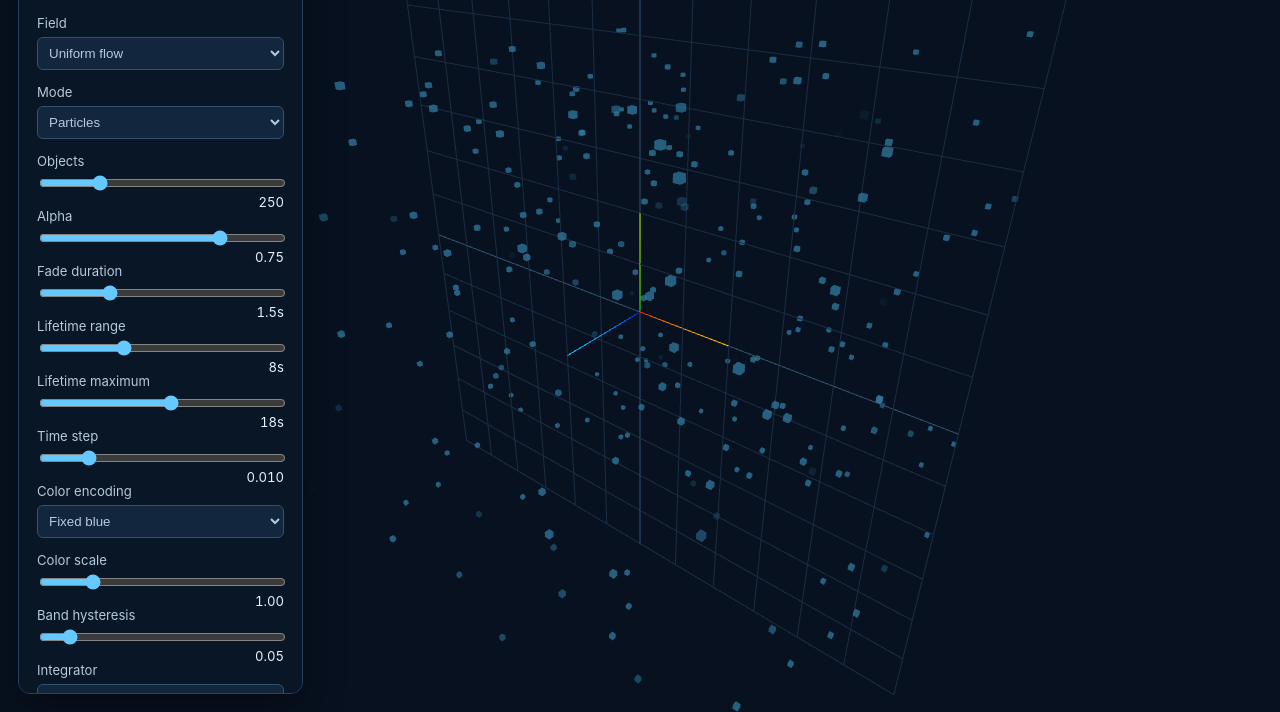
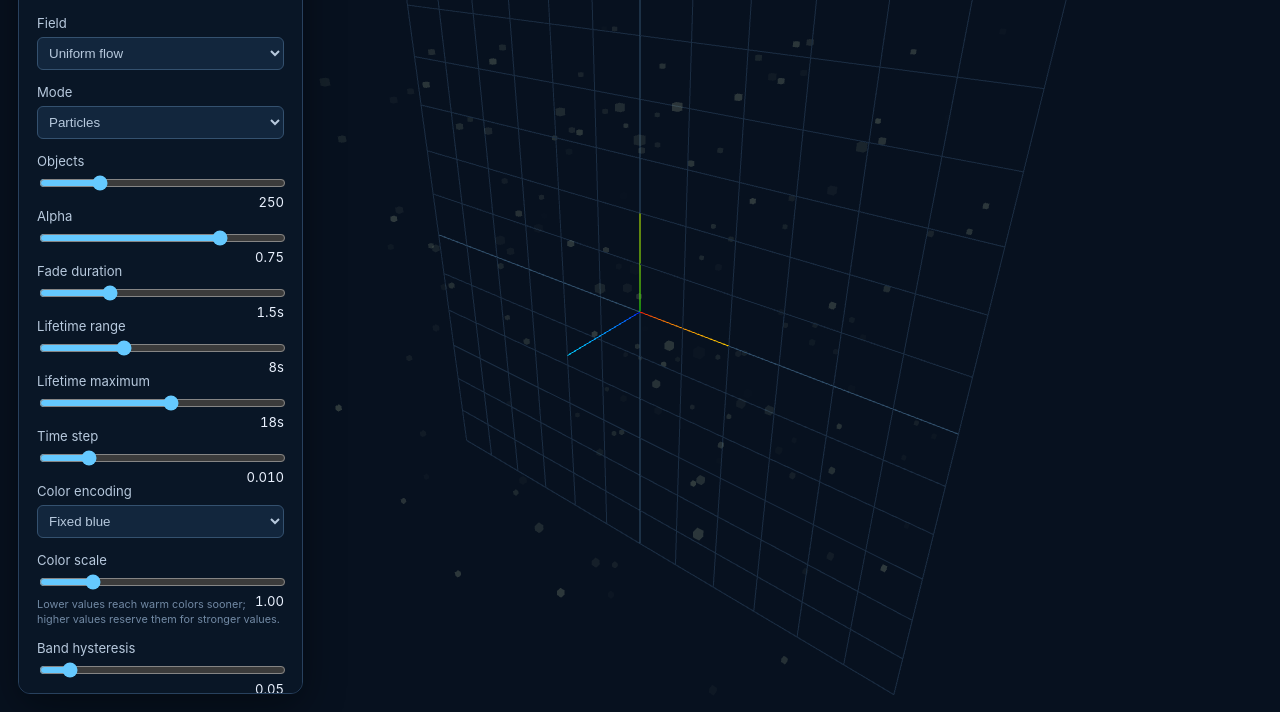
Before and after one commit to rsszypowski/3d-flow, a website built with Vite: page index.html in a window 1280 px wide. Shown: the part 88-800 px from the top of the page. Built offline with nearby package versions, Linux system fonts and the light colour scheme; animation ran at ten frames a second.

Commit message:
Streamlines currently removed but color bands increased.

```diff
--- a/index.html
+++ b/index.html
@@ -31,14 +31,13 @@
           <option value="curl">Curl magnitude</option>
           <option value="divergence">Divergence</option>
         </select></label>
-        <label>Color scale <input id="colorScale" type="range" min="0.5" max="3" step="0.05" value="1"><output id="colorScaleValue">1.00</output></label>
+        <label>Color scale <input id="colorScale" type="range" min="0.5" max="3" step="0.05" value="1"><output id="colorScaleValue">1.00</output><span class="control-help">Lower values reach warm colors sooner; higher values reserve them for stronger values.</span></label>
         <label>Band hysteresis <input id="hysteresis" type="range" min="0" max="0.5" step="0.01" value="0.05"><output id="hysteresisValue">0.05</output></label>
         <label>Integrator<select id="integrator"><option value="rk4">RK4</option><option value="euler">Euler</option></select></label>
         <label>Boundary<select id="boundary"><option value="fade">Fade out</option><option value="wrap">Wrap around</option><option value="reflect">Reflect</option><option value="respawn">Immediate respawn</option></select></label>
         <label class="check"><input id="deform" type="checkbox"> Deform boxes with field</label>
         <label>Seed <input id="seed" type="number" step="1" value="12345"></label>
         <label class="check"><input id="vectors" type="checkbox"> Show field vectors</label>
-        <label class="check"><input id="paths" type="checkbox"> Show streamline history</label>
         <div class="camera-buttons"><button data-camera="top">Top</button><button data-camera="front">Front</button><button data-camera="side">Side</button><button data-camera="iso">Iso</button></div>
         <button id="share">Copy share link</button>
         <section id="fieldInfo"></section>
--- a/src/main.js
+++ b/src/main.js
@@ -23,11 +23,10 @@ function makeMaterial(color) {
   };
   return material;
 }
-const palette = [0x2756a8, 0x3178c6, 0x3f9ed0, 0x58c7ff, 0xd6e8bf, 0xf2d36b, 0xf2a34a, 0xe06a43, 0xb72e45];
+const palette = [0x234b9b, 0x2b62b1, 0x347fc5, 0x419bd1, 0x58c7ff, 0x8dd8e2, 0xd6e8bf, 0xf4e28a, 0xf2c45b, 0xf2a34a, 0xe77b45, 0xd94b5b, 0xb72e45];
 const materials = palette.map(makeMaterial);
 let meshes = [];
 let alphaAttributes = [];
-let pathMesh = null;
 const arrows = new THREE.Group(); scene.add(arrows);
 const arrowPoints = [];
 for (let x = -4; x <= 4; x += 2) for (let y = -4; y <= 4; y += 2) for (let z = -4; z <= 4; z += 2) arrowPoints.push(new THREE.Vector3(x, y, z));
@@ -41,19 +40,6 @@ function updateArrows() {
     arrows.add(arrow);
   }
   arrows.visible = $('vectors').checked;
-}
-function rebuildPaths() {
-  if (pathMesh) { scene.remove(pathMesh); pathMesh.geometry.dispose(); pathMesh.material.dispose(); }
-  const segments = 23; const pathGeometry = new THREE.BufferGeometry();
-  pathGeometry.setAttribute('position', new THREE.BufferAttribute(new Float32Array(simulation.items.length * segments * 2 * 3), 3));
-  pathMesh = new THREE.LineSegments(pathGeometry, new THREE.LineBasicMaterial({ color: 0x6abfe8, transparent: true, opacity: .3 }));
-  pathMesh.visible = $('paths').checked; scene.add(pathMesh);
-}
-function updatePaths() {
-  if (!pathMesh) return;
-  const positions = pathMesh.geometry.attributes.position.array; let offset = 0;
-  for (const item of simulation.items) for (let i = 1; i < 24; i++) { const a = item.path[Math.max(0, item.path.length - 24 + i - 1)] || item.position; const b = item.path[Math.max(0, item.path.length - 24 + i)] || item.position; positions[offset++] = a.x; positions[offset++] = a.y; positions[offset++] = a.z; positions[offset++] = b.x; positions[offset++] = b.y; positions[offset++] = b.z; }
-  pathMesh.geometry.attributes.position.needsUpdate = true;
 }
 let simulation = new Simulation(250, fields.uniform); let running = true; let last = performance.now();
 const $ = id => document.querySelector(`#${id}`); const fieldSelect = $('field');
@@ -80,7 +66,6 @@ function rebuild() {
     alphaAttributes.push(alphaAttribute);
     scene.add(mesh);
   }
-  rebuildPaths();
   updateArrows();
 }
 function updateLabels() { $('countValue').value = $('count').value; $('alphaValue').value = (+$('alpha').value).toFixed(2); $('fadeValue').value = `${(+$('fadeDuration').value).toFixed(1)}s`; $('lifetimeMinValue').value = `${$('lifetimeMin').value}s`; $('lifetimeMaxValue').value = `${$('lifetimeMax').value}s`; $('curlValue').value = (+$('curlStrength').value).toFixed(2); $('growthValue').value = (+$('growthRate').value).toFixed(2); $('dtValue').value = (+$('dt').value).toFixed(3); $('colorScaleValue').value = (+$('colorScale').value).toFixed(2); $('hysteresisValue').value = (+$('hysteresis').value).toFixed(2); const growth = $('mode').value === 'divergence'; $('growthControl').style.display = growth ? 'block' : 'none'; $('curlControl').style.display = $('mode').value === 'particles' ? 'none' : 'block'; simulation.fadeDuration = +$('fadeDuration').value; simulation.integrator = $('integrator').value; simulation.boundaryMode = $('boundary').value; }
@@ -91,19 +76,19 @@ function setCamera(name) { const views = { top: [0, 12, 0], front: [0, 0, 12], s
 function updateDiagnostics(event) { const rect = renderer.domElement.getBoundingClientRect(); const pointer = new THREE.Vector2((event.clientX - rect.left) / rect.width * 2 - 1, -(event.clientY - rect.top) / rect.height * 2 + 1); const ray = new THREE.Raycaster(); ray.setFromCamera(pointer, camera); const hit = new THREE.Vector3(); if (!ray.ray.intersectPlane(new THREE.Plane(new THREE.Vector3(0, 0, 1), 0), hit)) return; const field = fields[fieldSelect.value]; const velocity = field.velocity(hit); const { curl, divergence } = derivatives(field, hit); $('diagnostics').innerHTML = `<strong>Local field</strong><br>p = (${hit.x.toFixed(2)}, ${hit.y.toFixed(2)}, 0.00)<br>|v| = ${velocity.length().toFixed(3)}<br>curl = (${curl.x.toFixed(2)}, ${curl.y.toFixed(2)}, ${curl.z.toFixed(2)})<br>divergence = ${divergence.toFixed(3)}`; }
 loadUrl(); updateLabels(); updateInfo(); rebuild(); syncUrl();
 ['count', 'alpha', 'fadeDuration', 'lifetimeMin', 'lifetimeMax', 'curlStrength', 'growthRate', 'dt', 'mode', 'colorScale', 'hysteresis', 'integrator', 'boundary', 'deform', 'seed'].forEach(id => $(id).addEventListener('input', () => { updateLabels(); if (id === 'count' || id === 'seed' || id === 'lifetimeMin' || id === 'lifetimeMax') rebuild(); syncUrl(); }));
-fieldSelect.addEventListener('change', () => { rebuild(); updateInfo(); syncUrl(); }); $('colorMode').addEventListener('change', syncUrl); $('vectors').addEventListener('change', () => { arrows.visible = $('vectors').checked; }); $('paths').addEventListener('change', () => { pathMesh.visible = $('paths').checked; }); $('reset').addEventListener('click', rebuild); $('pause').addEventListener('click', () => { running = !running; $('pause').textContent = running ? 'Pause' : 'Resume'; }); $('share').addEventListener('click', async () => { syncUrl(); await navigator.clipboard?.writeText(location.href); $('share').textContent = 'Link copied'; setTimeout(() => $('share').textContent = 'Copy share link', 1200); }); document.querySelectorAll('[data-camera]').forEach(button => button.addEventListener('click', () => setCamera(button.dataset.camera))); renderer.domElement.addEventListener('pointermove', updateDiagnostics);
+fieldSelect.addEventListener('change', () => { rebuild(); updateInfo(); syncUrl(); }); $('colorMode').addEventListener('change', syncUrl); $('vectors').addEventListener('change', () => { arrows.visible = $('vectors').checked; }); $('reset').addEventListener('click', rebuild); $('pause').addEventListener('click', () => { running = !running; $('pause').textContent = running ? 'Pause' : 'Resume'; }); $('share').addEventListener('click', async () => { syncUrl(); await navigator.clipboard?.writeText(location.href); $('share').textContent = 'Link copied'; setTimeout(() => $('share').textContent = 'Copy share link', 1200); }); document.querySelectorAll('[data-camera]').forEach(button => button.addEventListener('click', () => setCamera(button.dataset.camera))); renderer.domElement.addEventListener('pointermove', updateDiagnostics);
 
 const matrix = new THREE.Matrix4();
 function bandFor(item) {
   const mode = $('colorMode').value;
-  if (mode === 'fixed') return 2;
+  if (mode === 'fixed') return Math.floor(palette.length / 2);
   const scale = +$('colorScale').value;
   const hysteresis = +$('hysteresis').value;
   const thresholds = mode === 'velocity'
-    ? [.25, .5, .9, 1.4, 2, 2.8, 4, 6].map(value => value * scale)
+    ? [.2, .35, .5, .7, .9, 1.2, 1.5, 2, 2.8, 4, 6, 8].map(value => value * scale)
     : mode === 'curl'
-      ? [.1, .25, .5, .8, 1.2, 1.8, 2.5, 4].map(value => value * scale)
-      : [-1, -.5, -.2, -.05, .05, .2, .5, 1].map(value => value * scale);
+      ? [.05, .1, .2, .35, .5, .75, 1, 1.5, 2, 2.5, 3, 4].map(value => value * scale)
+      : [-1.5, -1, -.6, -.3, -.15, -.05, .05, .15, .3, .6, 1, 1.5].map(value => value * scale);
   const value = mode === 'velocity' ? item.velocity.length() : mode === 'curl' ? item.curl.length() : item.divergence;
   const band = thresholds.findIndex(threshold => value < threshold);
   let target = band === -1 ? palette.length - 1 : band;
@@ -114,6 +99,6 @@ function bandFor(item) {
   item.band = target;
   return target;
 }
-function animate(now) { requestAnimationFrame(animate); const dt = Math.min((now - last) / 1000, .05); last = now; if (running) simulation.step(Math.min(dt, +$('dt').value), $('mode').value, +$('curlStrength').value, +$('growthRate').value, $('deform').checked); const groupIndices = Array(palette.length).fill(0); for (let i = 0; i < simulation.items.length; i++) { const item = simulation.items[i]; const group = bandFor(item); const localIndex = groupIndices[group]++; matrix.compose(item.position, item.quaternion, new THREE.Vector3(item.size * item.scale.x, item.size * item.scale.y, item.size * item.scale.z)); meshes[group].setMatrixAt(localIndex, matrix); alphaAttributes[group].setX(localIndex, item.opacity * +$('alpha').value); } for (let group = 0; group < palette.length; group++) { meshes[group].count = groupIndices[group]; meshes[group].instanceMatrix.needsUpdate = true; alphaAttributes[group].needsUpdate = true; } updatePaths(); controls.update(); renderer.render(scene, camera); }
+function animate(now) { requestAnimationFrame(animate); const dt = Math.min((now - last) / 1000, .05); last = now; if (running) simulation.step(Math.min(dt, +$('dt').value), $('mode').value, +$('curlStrength').value, +$('growthRate').value, $('deform').checked); const groupIndices = Array(palette.length).fill(0); for (let i = 0; i < simulation.items.length; i++) { const item = simulation.items[i]; const group = bandFor(item); const localIndex = groupIndices[group]++; matrix.compose(item.position, item.quaternion, new THREE.Vector3(item.size * item.scale.x, item.size * item.scale.y, item.size * item.scale.z)); meshes[group].setMatrixAt(localIndex, matrix); alphaAttributes[group].setX(localIndex, item.opacity * +$('alpha').value); } for (let group = 0; group < palette.length; group++) { meshes[group].count = groupIndices[group]; meshes[group].instanceMatrix.needsUpdate = true; alphaAttributes[group].needsUpdate = true; } controls.update(); renderer.render(scene, camera); }
 requestAnimationFrame(animate);
 addEventListener('resize', () => { camera.aspect = innerWidth / innerHeight; camera.updateProjectionMatrix(); renderer.setSize(innerWidth, innerHeight); });
--- a/src/simulation.js
+++ b/src/simulation.js
@@ -19,12 +19,12 @@ export class Simulation {
     this.seed = options.seed ?? 12345; this.random = mulberry32(this.seed); this.set(count, field);
   }
   setSeed(seed) { this.seed = Number.isFinite(seed) ? seed : 12345; this.random = mulberry32(this.seed); }
-  set(count, field) { this.field = field; this.items = Array.from({ length: count }, () => this.makeItem()); }
+  set(count, field) { this.field = field; this.items = Array.from({ length: count }, () => this.makeItem(true)); }
   randomBetween(min, max) { return min + (max - min) * this.random(); }
-  makeItem() {
-    const lifetime = this.randomBetween(this.lifetimeMin, this.lifetimeMax); const age = this.randomBetween(0, lifetime);
+  makeItem(initial = false) {
+    const lifetime = this.randomBetween(this.lifetimeMin, this.lifetimeMax); const age = -this.randomBetween(0, this.fadeDuration * 0.5);
     const position = new THREE.Vector3(this.randomBetween(-bounds, bounds), this.randomBetween(-bounds, bounds), this.randomBetween(-bounds, bounds));
-    return { position, quaternion: new THREE.Quaternion(), size: baseSize, scale: new THREE.Vector3(1, 1, 1), age, lifetime, opacity: this.opacityForAge(age, lifetime), fadingOut: false, fadeRemaining: 0, velocity: new THREE.Vector3(), curl: new THREE.Vector3(), divergence: 0, band: 2, path: [position.clone()] };
+    return { position, quaternion: new THREE.Quaternion(), size: baseSize, scale: new THREE.Vector3(1, 1, 1), age, lifetime, opacity: this.opacityForAge(age, lifetime), fadingOut: false, fadeRemaining: 0, velocity: new THREE.Vector3(), curl: new THREE.Vector3(), divergence: 0, band: 2 };
   }
   opacityForAge(age, lifetime) { return Math.max(0, Math.min(1, age / this.fadeDuration, (lifetime - age) / this.fadeDuration)); }
   velocityAt(position) { return this.field.velocity(position); }
@@ -42,8 +42,8 @@ export class Simulation {
   step(dt, mode, curlStrength, growthRate, deform = false) {
     for (const item of this.items) {
       if (!item.fadingOut) { item.age += dt; item.opacity = this.opacityForAge(item.age, item.lifetime); } else { item.fadeRemaining -= dt; item.opacity = Math.max(0, item.fadeRemaining / this.fadeDuration); }
+      if (!item.fadingOut && item.age < 0) continue;
       if (this.integrator === 'rk4') this.integrateRk4(item.position, dt); else this.integrateEuler(item.position, dt);
-      item.path.push(item.position.clone()); if (item.path.length > 24) item.path.shift();
       const { curl, divergence, jacobian } = derivatives(this.field, item.position); item.velocity.copy(this.velocityAt(item.position)); item.curl.copy(curl); item.divergence = divergence;
       if (mode !== 'particles' && (mode === 'curl' || mode === 'divergence')) { const angularVelocity = curl.multiplyScalar(curlStrength * dt); const angle = angularVelocity.length(); if (angle > 1e-8) item.quaternion.premultiply(new THREE.Quaternion().setFromAxisAngle(angularVelocity.normalize(), angle)); }
       if (mode === 'divergence') item.size *= Math.exp(growthRate * divergence * dt);
--- a/src/style.css
+++ b/src/style.css
@@ -7,6 +7,7 @@ body { margin: 0; overflow: hidden; background: #07111f; color: #eaf2ff; }
 h1 { margin: 0; font-size: 1.45rem; } .subtitle { margin: 4px 0 18px; color: #94acc8; font-size: .82rem; }
 label { display: block; margin: 14px 0; font-size: .82rem; color: #b7c9dd; }
 .check { display: flex; align-items: center; gap: 8px; } .check input { width: auto; margin: 0; }
+.control-help { display: block; margin-top: 4px; color: #7189a4; font-size: .68rem; line-height: 1.35; }
 select, input { width: 100%; margin-top: 6px; accent-color: #65c9ff; } select { padding: 7px; color: inherit; background: #12263d; border: 1px solid #34516f; border-radius: 6px; }
 output { float: right; color: #eaf2ff; font-variant-numeric: tabular-nums; }
 .buttons { display: flex; gap: 8px; margin-top: 18px; } button { flex: 1; padding: 8px; color: #eaf2ff; background: #173653; border: 1px solid #3b658c; border-radius: 6px; cursor: pointer; } button:hover { background: #225078; }
```
